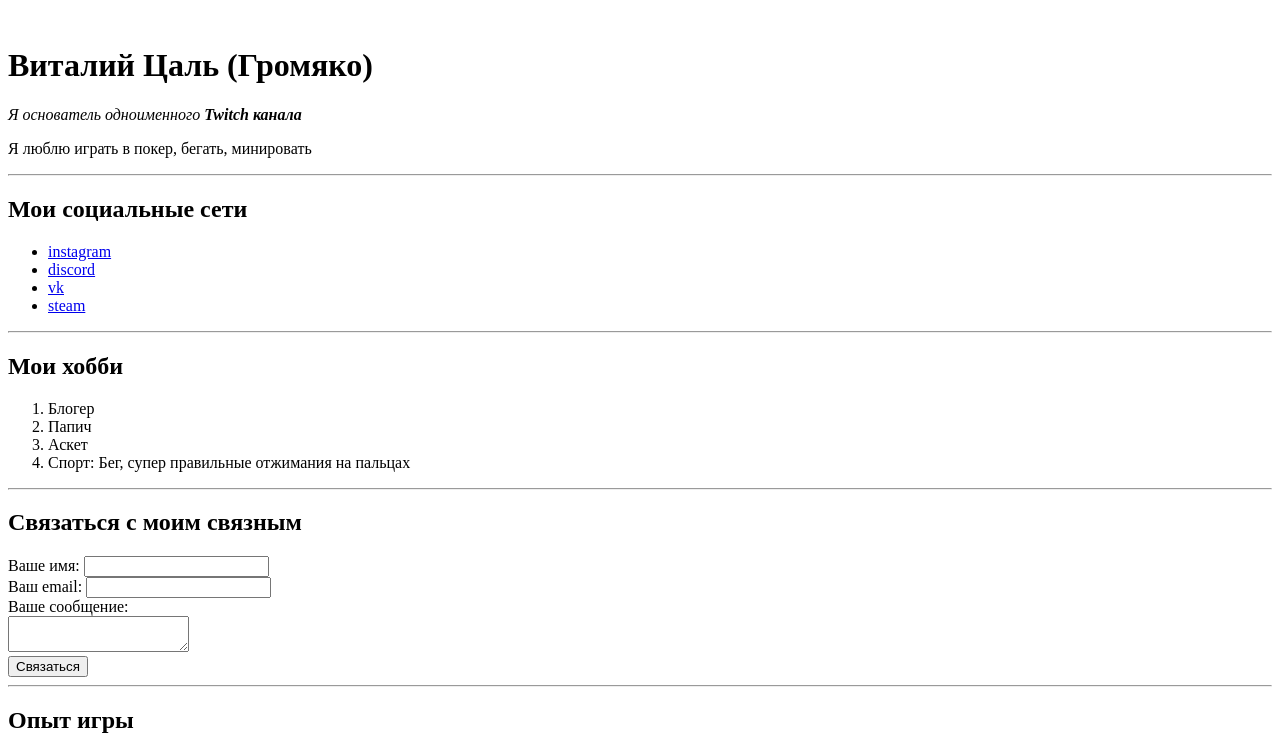
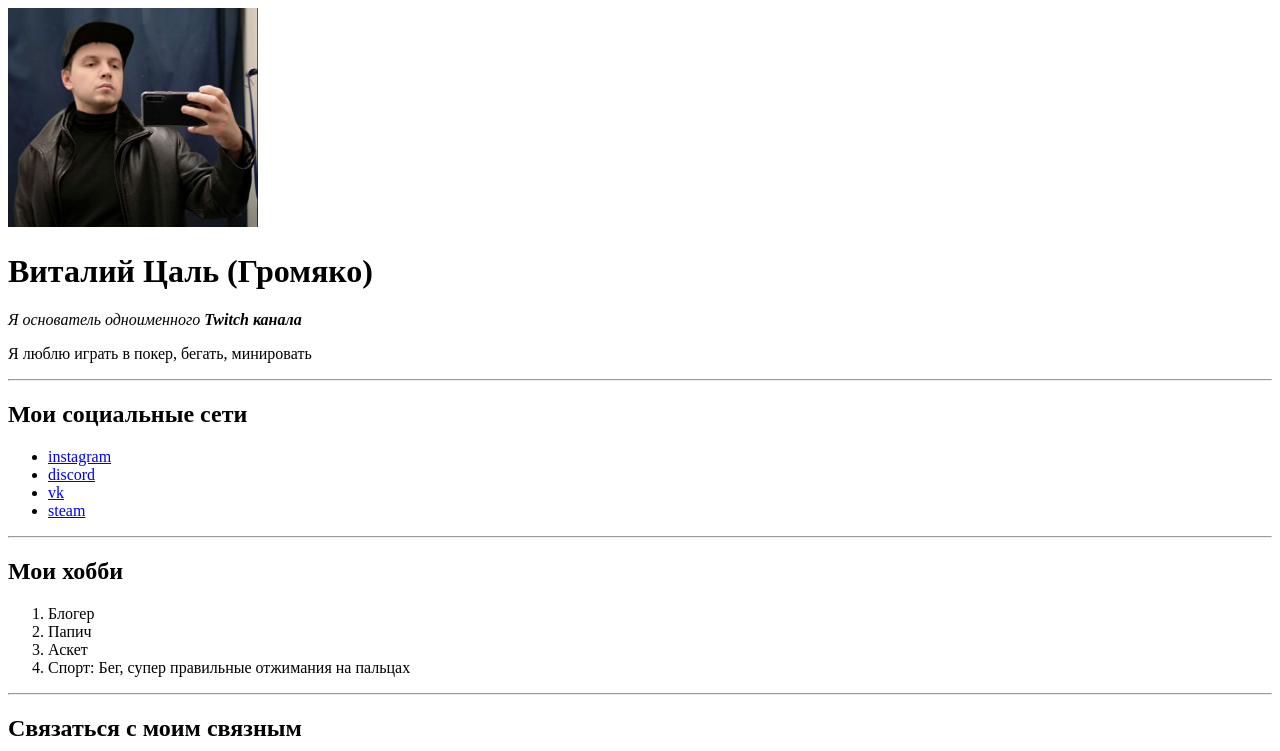
Before and after one commit to excalibur7ty7/papach, a plain HTML site: page index.html in a window 1280 px wide. Shown: the top 751 px of the page. Drawn offline with Linux system fonts and the light colour scheme.

Commit message:
Update index.html

```diff
--- a/index.html
+++ b/index.html
@@ -5,7 +5,7 @@
     <title>Vitaliy</title>
   </head>
   <body>
-    <img src="images/Screenshot_1.png" alt="" width="250">
+    <img src="Screenshot_1.png" alt="" width="250">
     <h1>Виталий Цаль (Громяко)</h1>
     <p><em>Я основатель одноименного <strong>Twitch канала</strong></em></p>
     <p>Я люблю играть в покер, бегать, минировать</p>
```
